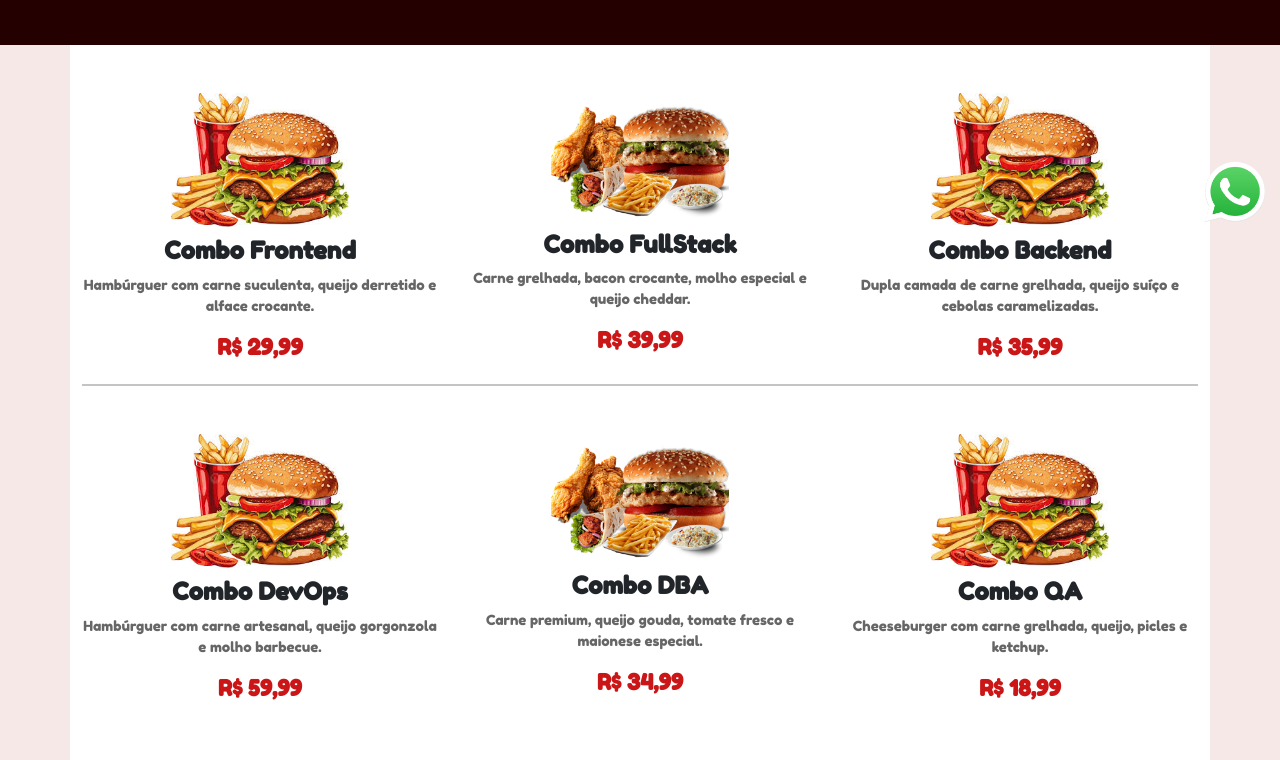
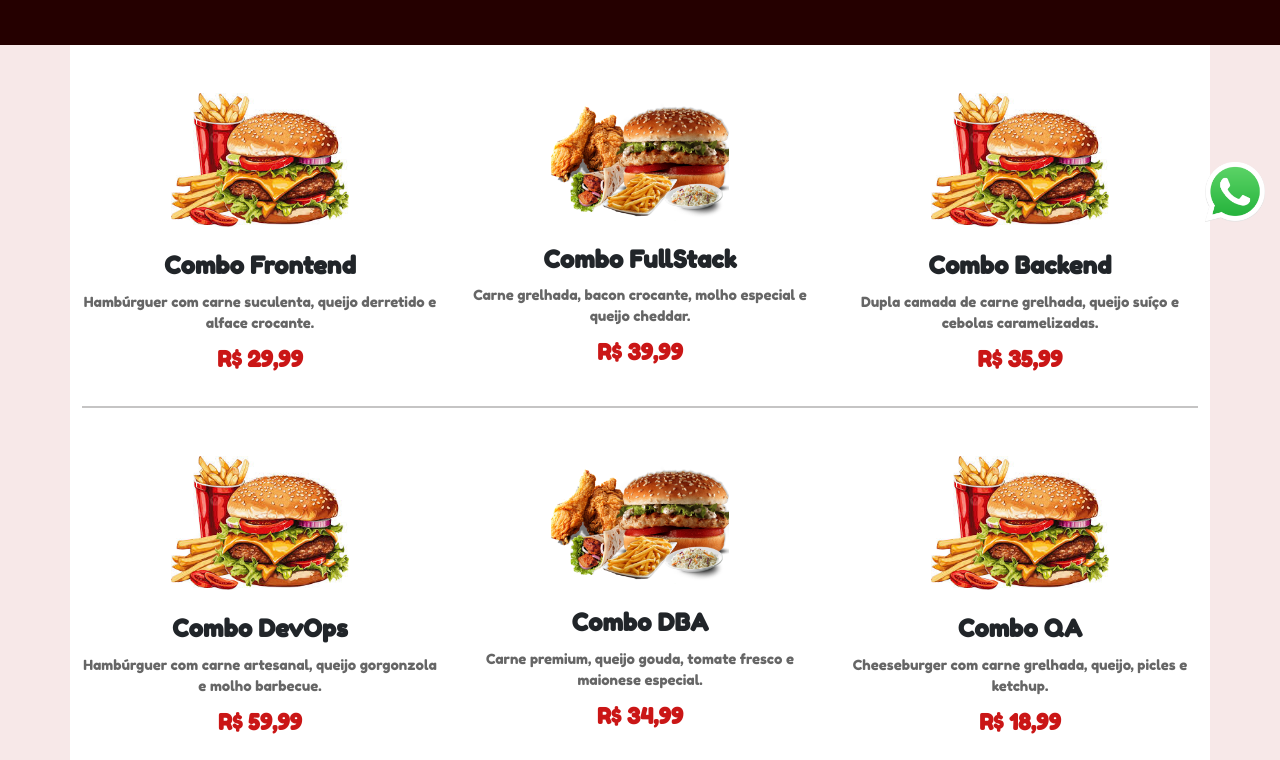
Before and after one commit to Marques-Filho/challenge004-turmafs21, a plain HTML site: page index.html in a window 1280 px wide. Shown: the part 498-1258 px from the top of the page. Drawn offline with nearby package versions, Linux system fonts and the light colour scheme.

Commit message:
tenth commit flexbox

```diff
--- a/assets/styles/style.css
+++ b/assets/styles/style.css
@@ -128,6 +128,25 @@ img.img-combos {
   height: auto;
 }
 
+/* Efeito de zoom em toda a seção do combo (imagem, título, descrição e preço) */
+.combo-item {
+  transition: transform 0.3s ease; /* Transição suave */
+  display: inline-block; /* Para garantir que o efeito funcione em bloco */
+}
+
+.combo-item:hover {
+  transform: scale(1.1); /* Aumenta tudo em 10% */
+}
+
+/* Garantir espaçamento entre os elementos */
+.combo-item img {
+  margin-bottom: 15px;
+}
+
+.combo-item h3, .combo-item p, .combo-item .price {
+  margin: 10px 0;
+}
+
 hr {
   border: 1px solid #1b1717;
   margin: 20px 0;
--- a/index.html
+++ b/index.html
@@ -66,19 +66,19 @@
   <!-- Seção Combos -->
   <main class="combos container container-pq py-5">
     <section class="row text-center">
-      <div class="ham-pq col-md-4">
+      <div class="ham-pq combo-item col-md-4">
         <img src="assets/images/combo1.png" alt="Combo Frontend" class="ham-tm img-fluid w-50">
         <h3>Combo Frontend</h3>
         <p>Hambúrguer com carne suculenta, queijo derretido e alface crocante.</p>
         <span class="price">R$ 29,99</span>
       </div>
-      <div class="ham-pq col-md-4">
+      <div class="ham-pq combo-item col-md-4">
         <img src="assets/images/combo2.png" alt="Combo FullStack" class="ham-tm img-fluid w-50 pt-2">
         <h3>Combo FullStack</h3>
         <p>Carne grelhada, bacon crocante, molho especial e queijo cheddar.</p>
         <span class="price">R$ 39,99</span>
       </div>
-      <div class="ham-pq col-md-4">
+      <div class="ham-pq combo-item col-md-4">
         <img src="assets/images/combo1.png" alt="Combo Backend" class="ham-tm img-fluid w-50">
         <h3>Combo Backend</h3>
         <p>Dupla camada de carne grelhada, queijo suíço e cebolas caramelizadas.</p>
@@ -89,19 +89,19 @@
     <hr>
 
     <section class="row text-center mt-5">
-      <div class="ham-pq col-md-4">
+      <div class="ham-pq combo-item col-md-4">
         <img src="assets/images/combo1.png" alt="Combo DevOps" class="ham-tm img-fluid w-50">
         <h3>Combo DevOps</h3>
         <p>Hambúrguer com carne artesanal, queijo gorgonzola e molho barbecue.</p>
         <span class="price">R$ 59,99</span>
       </div>
-      <div class="ham-pq col-md-4">
+      <div class="ham-pq combo-item col-md-4">
         <img src="assets/images/combo2.png" alt="Combo DBA" class="ham-tm img-fluid w-50 pt-2">
         <h3>Combo DBA</h3>
         <p>Carne premium, queijo gouda, tomate fresco e maionese especial.</p>
         <span class="price">R$ 34,99</span>
       </div>
-      <div class="col-md-4">
+      <div class="ham-pq combo-item col-md-4">
         <img src="assets/images/combo1.png" alt="Combo QA" class="ham-tm img-fluid w-50">
         <h3>Combo QA</h3>
         <p>Cheeseburger com carne grelhada, queijo, picles e ketchup.</p>
@@ -119,6 +119,7 @@
       </div>
     </section>
   </main>
+
 
   <!-- Rodapé -->
   <footer class="footer py-3 text-white">
```
